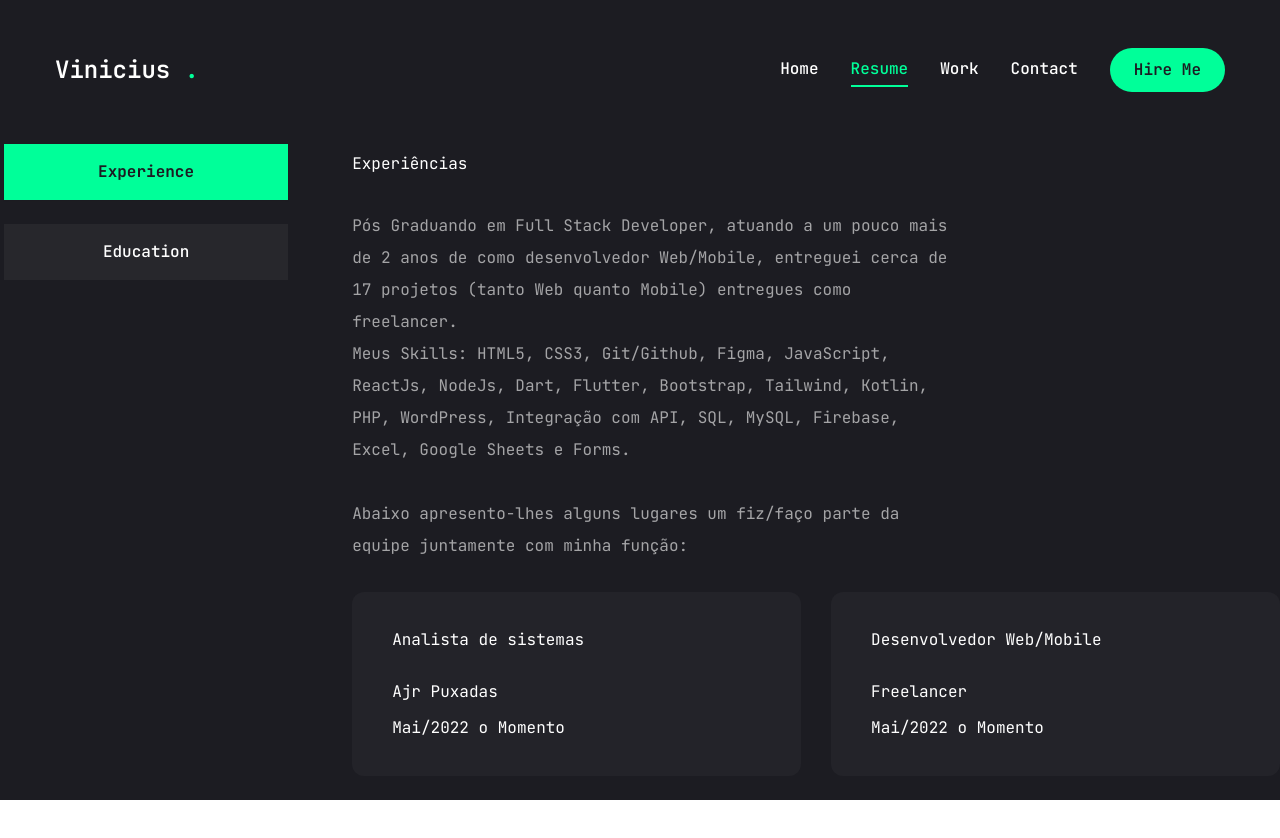
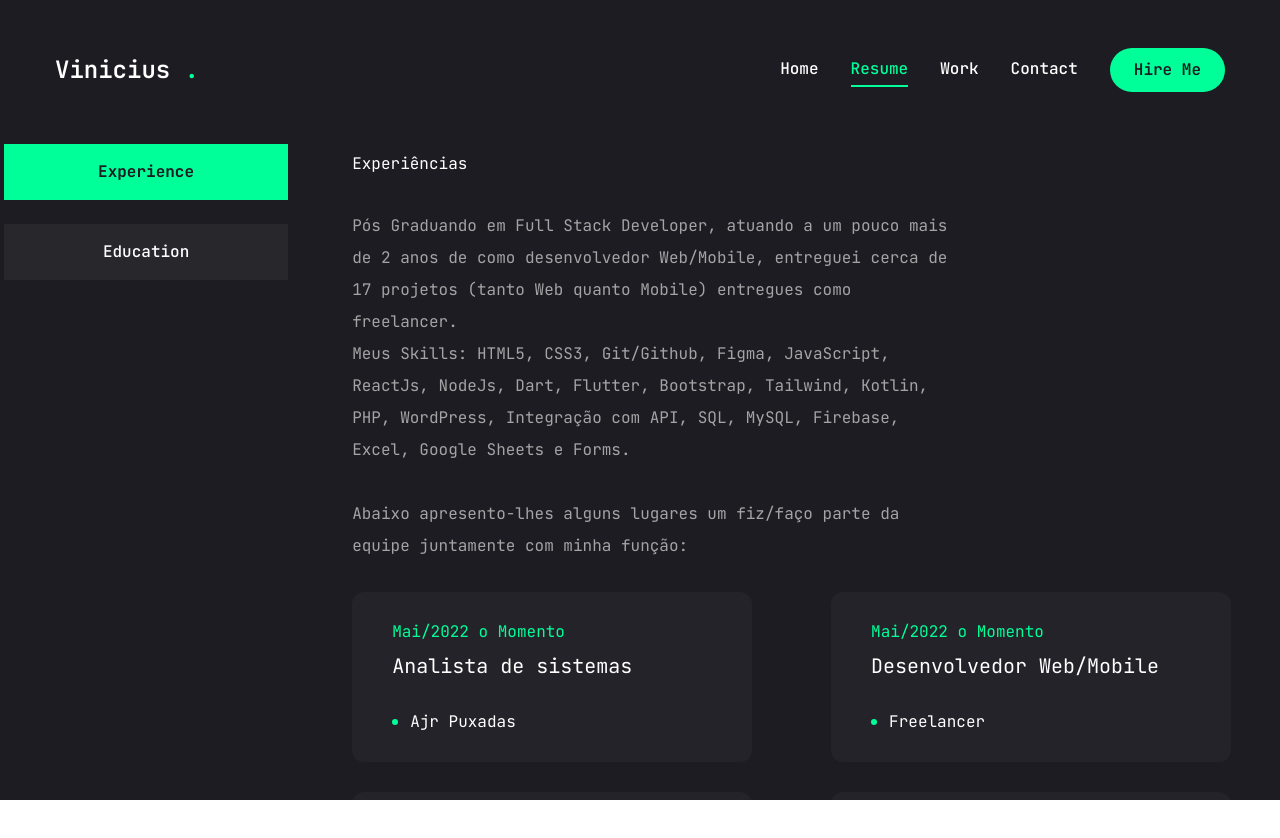
Before and after one commit to francovinicius/vinicius_duarte, a Next.js app: page /resume in a window 1280 px wide. Shown: the top 838 px of the page. Built offline with nearby package versions, Linux system fonts and the light colour scheme.

Commit message:
Update:  Css Education and Experience

```diff
--- a/app/resume/page.jsx
+++ b/app/resume/page.jsx
@@ -112,11 +112,12 @@ const Resume = () => {
                 <ScrollArea className='h-[400px]'>
                   <ul className='grid grid-cols-1 lg:grid-cols-2 gap-[30px]'>
                     {experience.items.map((item, index) => {
-                      return <li key={index} className='bg-[#232329] h-[184px] py-6 px-10 rounded-xl flex flex-col justify-center items-center lg:items-start gap-1'>
-                        <h3 className='mb-3'>{item.position}</h3>
-                        <span>{item.skills}</span>
-                        <p>{item.company}</p>
-                        <span>{item.duaration}</span>
+                      return <li key={index} className='bg-[#232329] h-[170px] xl:w-[400px] py-6 px-10 rounded-xl flex flex-col justify-center items-center lg:items-start gap-1'>
+                        <span className='text-accent'>{item.duaration}</span>
+                        <h3 className='text-xl max-w[260px] min-h-[50px]'>{item.position}</h3>
+                        <div className='flex items-center gap-3'>
+                          <span className='bg-accent w-[6px] h-[6px] rounded-full'></span>
+                          <p>{item.company}</p></div>
                       </li>
                     })}
                   </ul>
@@ -133,10 +134,13 @@ const Resume = () => {
                 <ScrollArea className='h-[400px]'>
                   <ul className='grid grid-cols-1 lg:grid-cols-2 gap-[30px]'>
                     {education.items.map((item, index) => {
-                      return <li key={index} className='bg-[#232329] h-[184px] py-6 px-10 rounded-xl flex flex-col justify-center items-center lg:items-start gap-1'>
-                        <h3 className='mb-3'>{item.degree}</h3>
-                        <span>{item.instituition}</span>
-                        <span>{item.duaration}</span>
+                      return <li key={index} className='bg-[#232329] h-[170px] xl:w-[450px] py-6 px-10 rounded-xl flex flex-col justify-center items-center lg:items-start gap-1'>
+                        <span className='text-accent'>{item.duaration}</span>
+                        <h3 className='text-xl max-w[260px] min-h-[50px]'>{item.degree}</h3>
+                        <div className='flex items-center gap-3'>
+                          <span className='bg-accent w-[6px] h-[6px] rounded-full'></span>
+                          <p>{item.instituition}</p>
+                        </div>
                       </li>
                     })}
                   </ul>
```
